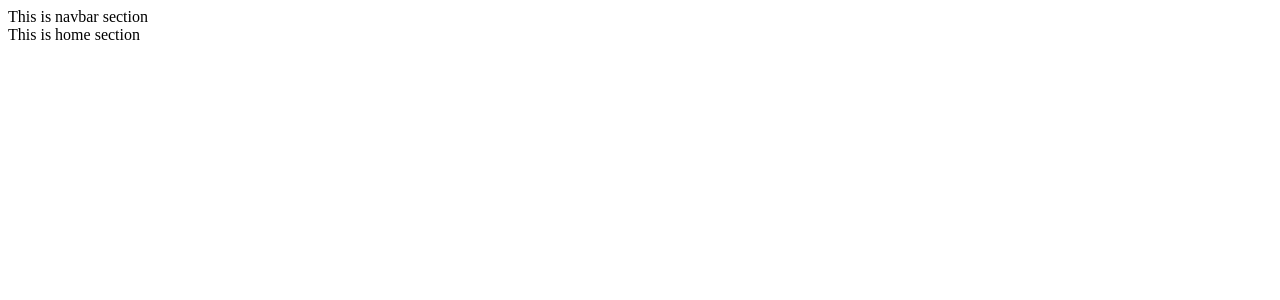
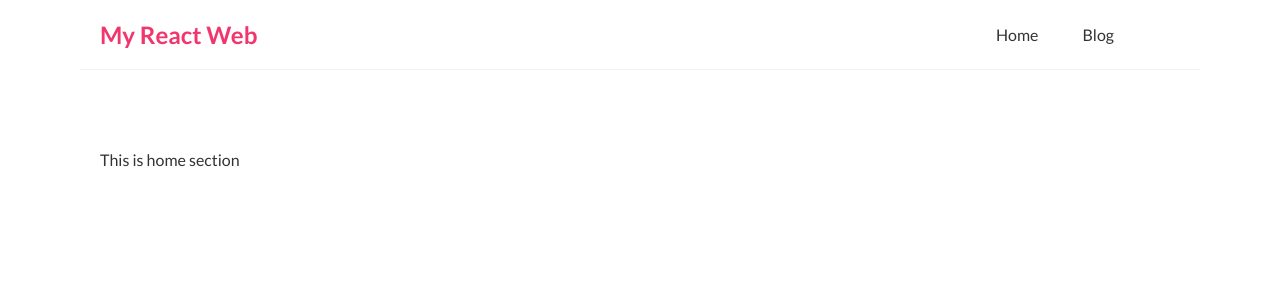
Before and after one commit to rudikurniawan99/basic-react, a React (Create React App) app: page / in a window 1280 px wide. Shown: the top 300 px of the page. Built offline with nearby package versions, Linux system fonts and the light colour scheme.

Commit message:
- edit about style - create About.js

```diff
--- /dev/null
+++ b/src/About.js
@@ -0,0 +1,10 @@
+const About = ()=>{
+
+  return (
+    <div className="about">
+
+    </div>
+  )
+}
+
+export default About
--- a/src/App.css
+++ b/src/App.css
@@ -1,3 +1,42 @@
-.font-bold{
-  font-weight: bold;
+@import url('https://fonts.googleapis.com/css2?family=Lato:ital,wght@0,300;0,400;0,700;1,400&display=swap');
+
+*{
+  font-family: 'Lato', sans-serif;
+  margin: 0;
+  color: #333;
 }
+
+.App{
+  padding-left: 80px;
+  padding-right: 80px;
+}
+
+.navbar{
+  padding: 20px;
+  display: flex;
+  align-items: center;
+  min-width: 600px;
+  margin: 0 auto;
+  border-bottom: 1px solid #f2f2f2;
+}
+.navbar h1{
+  color: #f1356d;
+}
+.navbar .links{
+  margin-left: auto;
+}
+
+.navbar a{
+  margin: 16px;
+  text-decoration: none;
+  padding: 6px;
+}
+.navbar a:hover{
+  color: #f1356d;
+}
+
+.content{
+  min-width: 600px;
+  margin: 60px auto;
+  padding: 20px;
+}
--- a/src/App.js
+++ b/src/App.js
@@ -1,6 +1,7 @@
 import './App.css'
 import Navbar from './Navbar'
 import Home from './Home'
+import About from './About'
 
 function App() {
 
--- a/src/Navbar.js
+++ b/src/Navbar.js
@@ -3,9 +3,14 @@ import './Navbar.css'
 const Navbar = () => {
 
   return(
-    <div className="">
-      This is navbar section
-    </div>
+    <nav className="navbar">
+      <h1>My React Web</h1>
+      <div className="links">
+        <a href="/">Home</a>
+        <a href="/blog">Blog</a>
+        <a href="/about"></a>
+      </div>
+    </nav>
   );
 }
 
```
